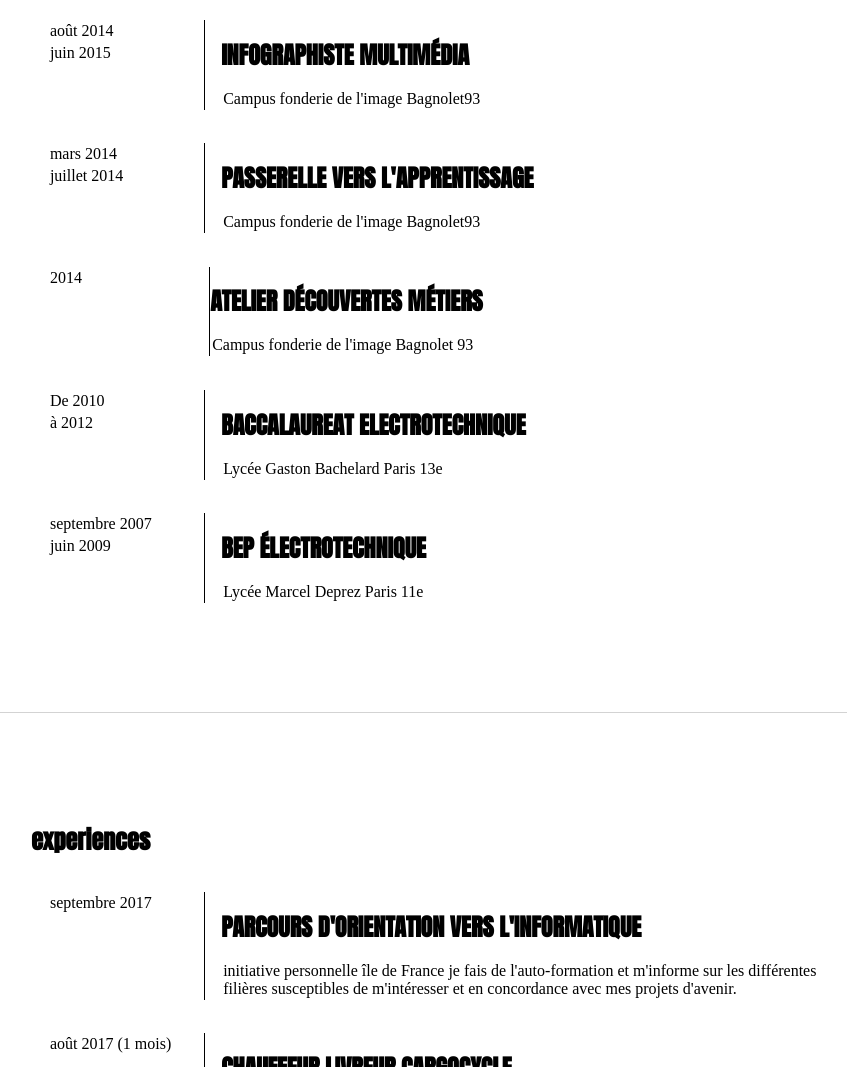
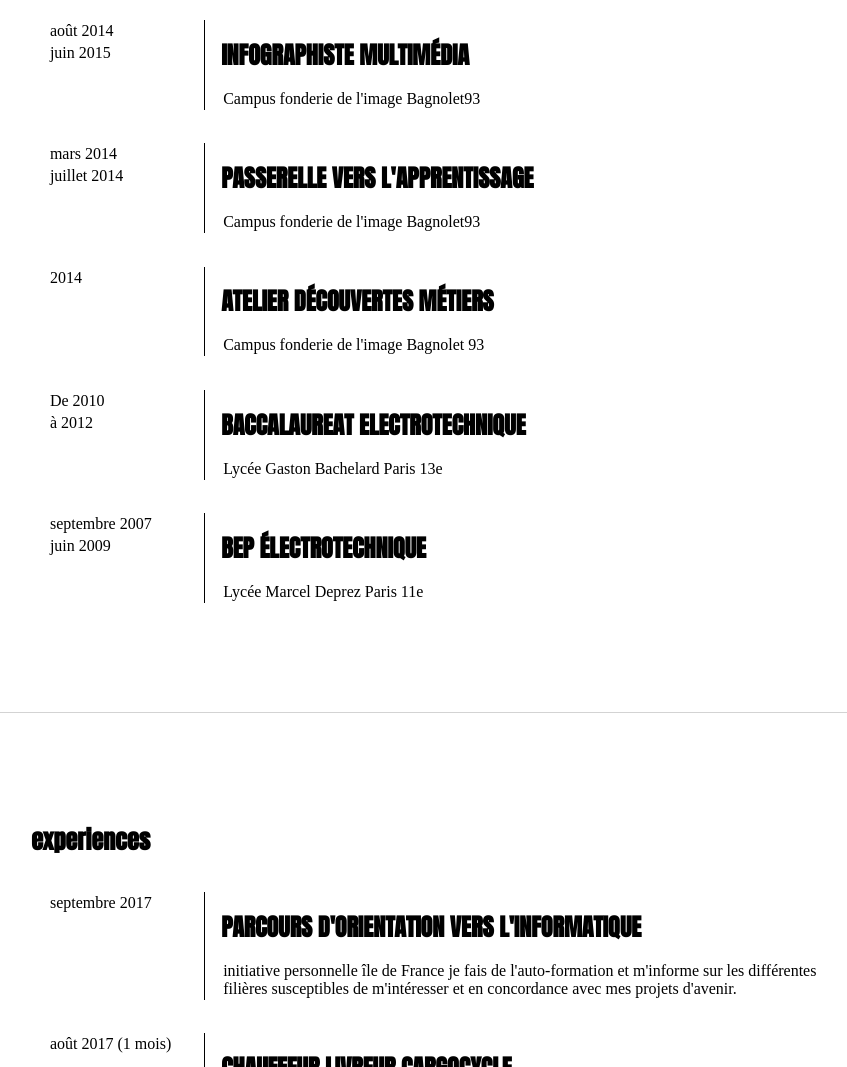
Before and after one commit to lassana-kanoute/lassana-kanoute.github.io, a plain HTML site: page index.html in a window 1280 px wide. Shown: the part 1252-2319 px from the top of the page, without its empty margins (189-1036 px from the left). Drawn offline with Linux system fonts and the light colour scheme.

Commit message:
Update index.html

```diff
--- a/index.html
+++ b/index.html
@@ -88,7 +88,7 @@
                 <div class="année">
                     <p>2014</p>
                 </div>
-                <div>
+                <div class="informations">
                     <h2>ATELIER DÉCOUVERTES MÉTIERS</h2>
                     <p>Campus fonderie de l'image Bagnolet 93</p>
                 </div>
```
